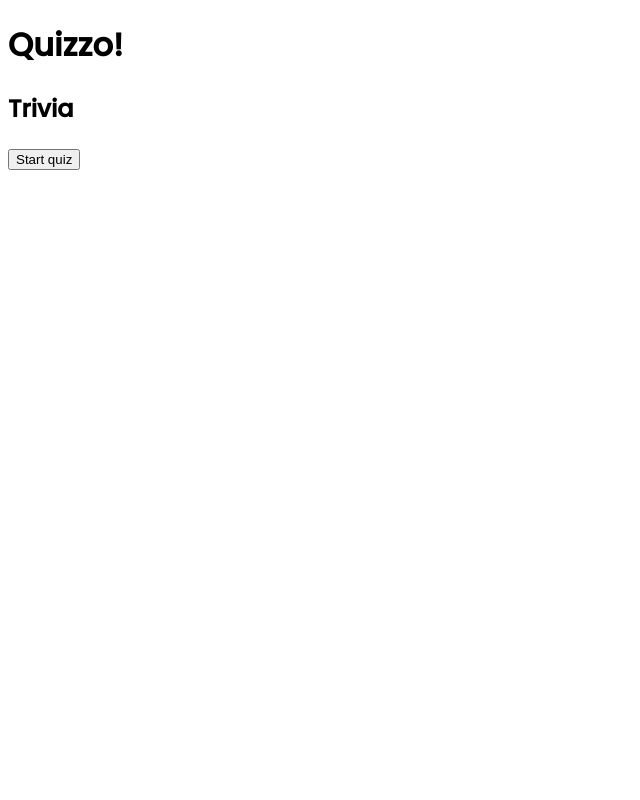
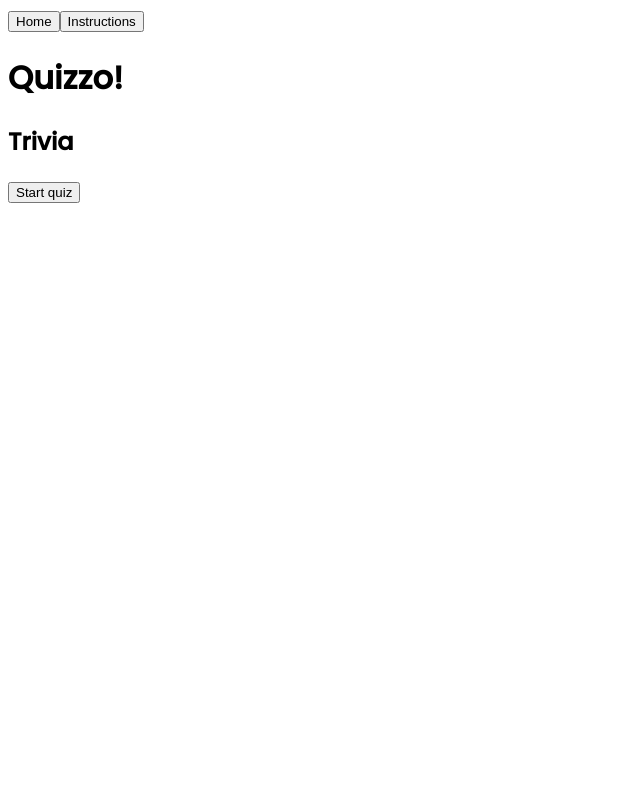
Before and after one commit to eshan1799/quizzo, a React app: page / in a window 1280 px wide. Shown: the top 800 px of the page, without its empty margins (0-640 px from the left). Built offline with nearby package versions, Linux system fonts and the light colour scheme.

Commit message:
add 404 page + navBar (work in progress)

```diff
--- a/src/App.js
+++ b/src/App.js
@@ -2,9 +2,11 @@ import React from "react";
 import InputContainer from "./Containers/InputContainer";
 import AnchorLink from "react-anchor-link-smooth-scroll";
 import "./styles/App.css";
-import { Switch, Route } from "react-router-dom";
+import { Switch, Route, NavLink, Prompt, withRouter } from "react-router-dom";
 import QuestionContainer from "./Containers/QuestionContainer";
-import ResultsContainer from "./Containers/ResultsContainer"
+import ResultsContainer from "./Containers/ResultsContainer";
+import Error404 from "./Components/Error404";
+import Instructions from "./Components/IntructionsComponent";
 
 class App extends React.Component {
   state = {
@@ -13,6 +15,7 @@ class App extends React.Component {
     leaderboard: [],
     players: [],
     score: [],
+    showModal: false
   };
 
   snapState = {...this.state};
@@ -34,6 +37,22 @@ class App extends React.Component {
   render() {
     return (
       <>
+        <nav>
+          <button onClick={() => {
+            if (window.confirm("Are you sure? Going home will end current quiz!")) {
+              this.resetState()
+              this.props.history.push("/")
+              console.log("go")
+            } else {
+              console.log("stay")
+            }
+          }}>Home</button>
+          <button onClick={console.log('h')}>Instructions</button>
+        </nav>
+
+
+
+
         <h1>Quizzo!</h1>
 
         <Switch>
@@ -69,20 +88,38 @@ class App extends React.Component {
             )}
           ></Route>
 
-
           <Route
             id="path3"
             path="/results"
             render={() => (
-              <ResultsContainer state={this.state} resetState={this.resetState.bind(this)}/>
+              <ResultsContainer
+                state={this.state}
+                resetState={this.resetState.bind(this)}
+              />
             )}
           ></Route>
 
+          <Route
+            id="instructions"
+            page="/instructions"
+            render={() => (
+              <Instructions
+              />
+            )}
+          ></Route>
+
+          <Route
+            id="path404"
+            render={() => (
+              <Error404
+                resetState={this.resetState.bind(this)}
+              />
+            )}
+          ></Route>
 
         </Switch>
-
       </>
     );
   }
 }
-export default App;
+export default withRouter(App);
--- /dev/null
+++ b/src/Components/Error404.js
@@ -0,0 +1,19 @@
+import React from 'react'
+import { NavLink, withRouter } from 'react-router-dom'
+
+const Error404 = props => {
+    return (
+        <>
+        <h2>Oops!</h2>
+        <section className="goToHome">
+            <p>We don't have a page called { props.location.pathname }!</p>
+
+            <NavLink onClick={props.resetState} to="/">
+                <button>Go to homepage</button>
+            </NavLink>
+        </section>
+        </>
+    )
+}
+
+export default withRouter(Error404);
--- /dev/null
+++ b/src/Components/IntructionsComponent.js
@@ -0,0 +1,45 @@
+import React, { Component } from "react";
+import ReactModal from "react-modal";
+
+if (process.env.NODE_ENV !== "test") ReactModal.setAppElement("#root");
+
+class Instructions extends Component {
+    constructor() {
+      super();
+      this.state = {
+        showModal: false
+      };
+
+      this.handleOpenModal = this.handleOpenModal.bind(this);
+      this.handleCloseModal = this.handleCloseModal.bind(this);
+    }
+
+    handleOpenModal() {
+      this.setState({ showModal: true });
+    }
+    handleCloseModal() {
+      this.setState({ showModal: false });
+    }
+
+    render() {
+        return (
+            <main>
+            <ReactModal
+                isOpen={this.state.showModal}
+                contentLabel="Minimal Modal Example"
+            >
+                {/* <form onSubmit={() => this.handleCloseModal(event)}>
+                </form> */}
+
+                <h3>Instructions:</h3>
+                <p>Click 'start' and then play</p>
+
+                <button onClick={this.handleCloseModal()}>Close Instructions</button>
+            </ReactModal>
+
+            </main>
+        );
+    }
+}
+
+  export default Instructions;
--- a/src/Containers/InputContainer.js
+++ b/src/Containers/InputContainer.js
@@ -70,7 +70,7 @@ class InputContainer extends Component {
   };
 
   render() {
-    var handleToUpdate = this.props.handleToUpdate;
+    // var handleToUpdate = this.props.handleToUpdate;
     return (
       <main>
         <button id="addPlayerButton" onClick={this.handleOpenModal}>
--- a/src/Containers/QuestionContainer.js
+++ b/src/Containers/QuestionContainer.js
@@ -62,8 +62,6 @@ class QuestionContainer extends Component {
     let newScore = [...this.state.score];
     let positive_muliplier
     let negative_muliplier
-
-    //const idx = this.state.playerCount
 
     switch (this.state.players[this.state.playerCount].difficulty) {
       case "medium":
```
